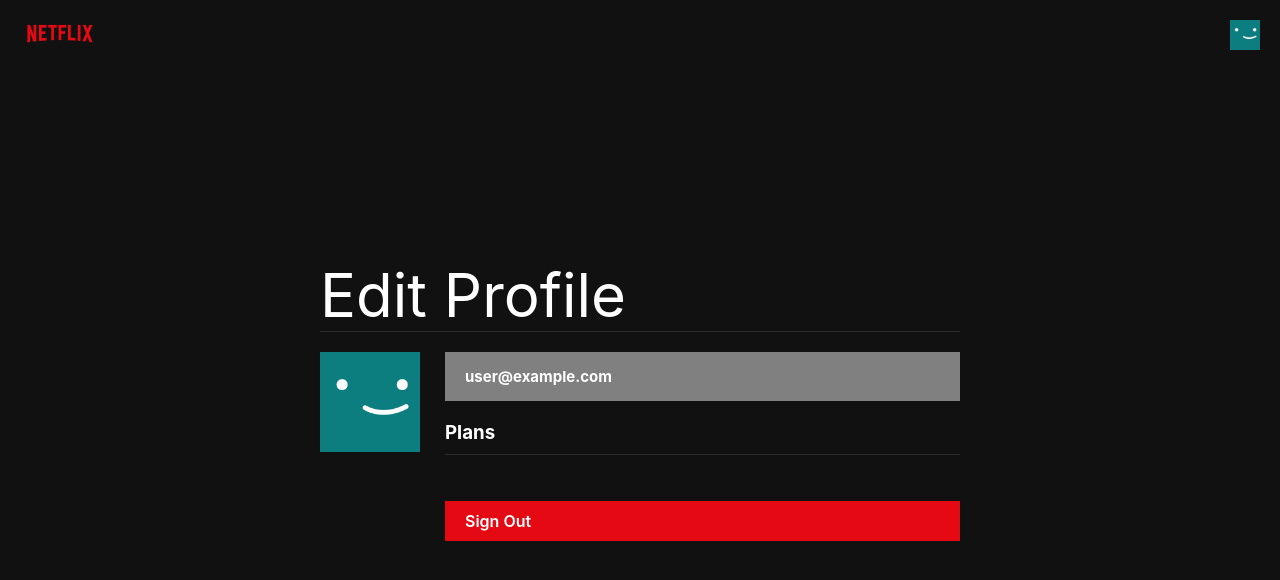
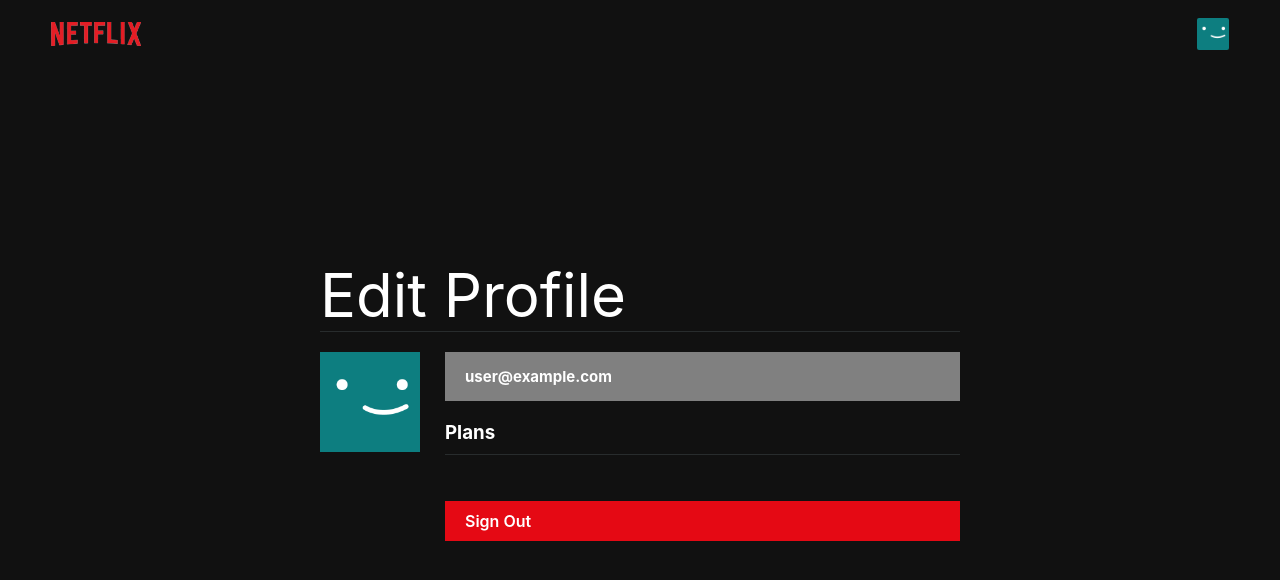
Before and after one commit to francesco-calvi/netflix-clone, a React (Create React App) app: page /profile in a window 1280 px wide. Shown: the top 580 px of the page. Built offline with nearby package versions, Linux system fonts and the light colour scheme; no server answers; the database is empty; sample sign-in values are in the browser's storage.

Commit message:
added slider buttons

```diff
--- a/src/components/banner/Banner.style.ts
+++ b/src/components/banner/Banner.style.ts
@@ -7,7 +7,7 @@
 `;
 
 export const Contents = styled.div`
-  margin-left: 30px;
+  padding: 0 4%;
   padding-top: 140px;
 `;
 
--- a/src/components/navbar/Nav.tsx
+++ b/src/components/navbar/Nav.tsx
@@ -1,5 +1,5 @@
 import React from "react";
-import { Container, Contents, Logo, Avatar } from "./Navbar.style";
+import { Container, Logo, Avatar } from "./Navbar.style";
 import { useNavigate } from "react-router-dom";
 import { useSelector } from "react-redux";
 import { selectSubscription } from "../../state/features/userSlice";
@@ -33,7 +33,6 @@
 
     return (
       <Container showBg={show}>
-        <Contents>
         <Logo onClick={goToHome} src="/assets/images/logo.png" alt="logo" />
         <Avatar
           onClick={goToProfile}
@@ -41,7 +40,6 @@
           src="/assets/images/avatar.png"
           alt="avatar"
         />
-        </Contents>
       </Container>
     );
   },
--- a/src/components/navbar/Navbar.style.ts
+++ b/src/components/navbar/Navbar.style.ts
@@ -3,13 +3,18 @@
 export const Container = styled.nav<{ showBg: boolean }>`
   position: fixed;
   top: 0;
-  padding: 20px;
-  width: 100%;
-  height: 30px;
+  left: 0;
+  right: 0;
+  padding: 0 4%;
+  height: 68px;
+  box-sizing: border-box;
   z-index: 2;
   transition-timing-function: ease-in;
   transition: all 0.5s;
   background-color: ${(props) => (props.showBg ? "#111" : "transparent")};
+  display: flex;
+  justify-content: space-between;
+  align-items: center;
 `;
 
 export const Contents = styled.div`
@@ -18,18 +23,14 @@
 `;
 
 export const Logo = styled.img`
-  position: fixed;
-  top: 10px;
-  left: 0;
-  width: 80px;
+  width: 90px;
   object-fit: contain;
-  padding-left: 20px;
   cursor: pointer;
 `;
 
 export const Avatar = styled.img`
   cursor: pointer;
-  position: fixed;
-  right: 20px;
-  width: 30px;
+  width: 32px;
+  height: 32px;
+  border-radius: 2px;
 `;
--- a/src/components/row/Row.style.ts
+++ b/src/components/row/Row.style.ts
@@ -8,7 +8,7 @@
   }
 `;
 
-export const Movies = styled.div`
+export const Slider = styled.div`
   display: flex;
   overflow-y: hidden;
   overflow-x: scroll;
@@ -82,21 +82,21 @@
   }
 `;
 
-export const MoviesContainer = styled.div<{ start: any; end: any }>`
+export const MoviesContainer = styled.div<{ isStart: boolean; isEnd: boolean }>`
   position: relative;
   & > .back {
-    display: ${({ start }) => (start ? "none" : "flex")};
+    display: ${({ isStart }) => (isStart ? "none" : "flex")};
   }
   & > .next {
-    display: ${({ end }) => (end ? "none" : "flex")};
+    display: ${({ isEnd }) => (isEnd ? "none" : "flex")};
   }
 
   &:hover {
     & > .back > svg {
-      display: ${({ start }) => (start ? "none" : "block")};
+      display: ${({ isStart }) => (isStart ? "none" : "block")};
     }
     & > .next > svg {
-      display: ${({ end }) => (end ? "none" : "block")};
+      display: ${({ isEnd }) => (isEnd ? "none" : "block")};
     }
   }
 `;
--- a/src/components/row/Row.tsx
+++ b/src/components/row/Row.tsx
@@ -4,7 +4,7 @@
 import {
   Container,
   MovieCard,
-  Movies,
+  Slider,
   Handler,
   MoviesContainer,
 } from "./Row.style";
@@ -37,14 +37,18 @@
       setStart(scrollLeft === 0);
       setEnd(scrollLeft + slider.offsetWidth === slider.scrollWidth);
     }
-  }, [sliderRef]);
+  }, []);
 
   React.useEffect(() => {
-    sliderRef?.current?.addEventListener("scroll", handleScroll);
-  }, [sliderRef, handleScroll]);
+    const slider = sliderRef?.current;
+    slider?.addEventListener("scroll", handleScroll);
 
-  const scroll = React.useCallback(
-    (dir: string) => {
+    return () => {
+      slider?.removeEventListener("scroll", handleScroll);
+    };
+  }, [handleScroll]);
+
+  const scroll = React.useCallback((dir: string) => {
     const slider = sliderRef?.current;
     if (slider) {
       switch (dir) {
@@ -58,14 +62,36 @@
         }
       }
     }
-    },
-    [sliderRef]
+  }, []);
+
+  const renderSlider = React.useMemo(
+    () => (
+      <Slider ref={sliderRef}>
+        {movies &&
+          movies?.length > 0 &&
+          movies.map(
+            (movie) =>
+              ((isLargeRow && !!movie.poster_path) ||
+                !!movie.backdrop_path) && (
+                <MovieCard isLargeRow={isLargeRow} key={movie.id}>
+                  <img
+                    src={`${base_url}${
+                      isLargeRow ? movie.poster_path : movie.backdrop_path
+                    }`}
+                    alt={movie.name}
+                  />
+                </MovieCard>
+              )
+          )}
+      </Slider>
+    ),
+    [movies, isLargeRow]
   );
 
-  return movies ? (
+  return (
     <Container>
       <h2>{title}</h2>
-      <MoviesContainer start={start} end={end}>
+      <MoviesContainer isStart={start} isEnd={end}>
         <Handler className="back" onClick={() => scroll("left")}>
           <svg xmlns="http://www.w3.org/2000/svg" viewBox="0 0 24 24">
             <path d="M16.67 0l2.83 2.829-9.339 9.175 9.339 9.167-2.83 2.829-12.17-11.996z" />
@@ -76,27 +102,9 @@
             <path d="M7.33 24l-2.83-2.829 9.339-9.175-9.339-9.167 2.83-2.829 12.17 11.996z" />
           </svg>
         </Handler>
-        <Movies ref={sliderRef}>
-          {movies?.length > 0 &&
-            movies.map(
-              (movie) =>
-                ((isLargeRow && !!movie.poster_path) ||
-                  !!movie.backdrop_path) && (
-                  <MovieCard isLargeRow={isLargeRow} key={movie.id}>
-                    <img
-                      src={`${base_url}${
-                        isLargeRow ? movie.poster_path : movie.backdrop_path
-                      }`}
-                      alt={movie.name}
-                    />{" "}
-                  </MovieCard>
-                )
-            )}
-        </Movies>
+        {renderSlider}
       </MoviesContainer>
     </Container>
-  ) : (
-    <></>
   );
 };
 
```
Also changed, not shown: public/assets/images/logo.png. Lines whose indentation alone changed are shown as unchanged.
